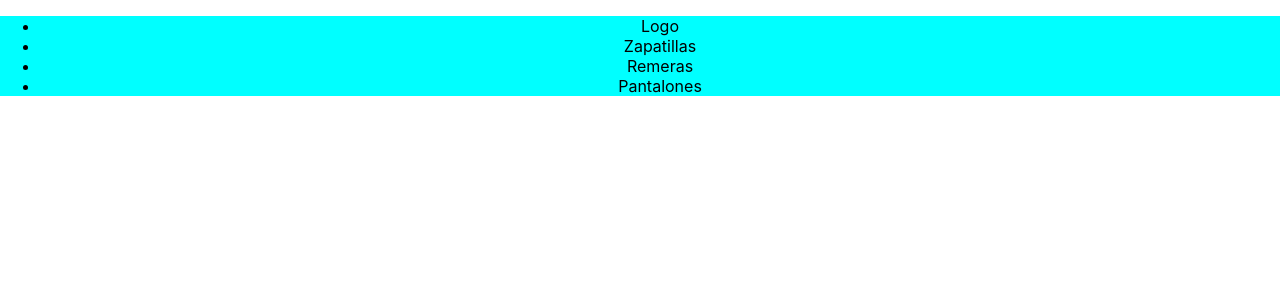
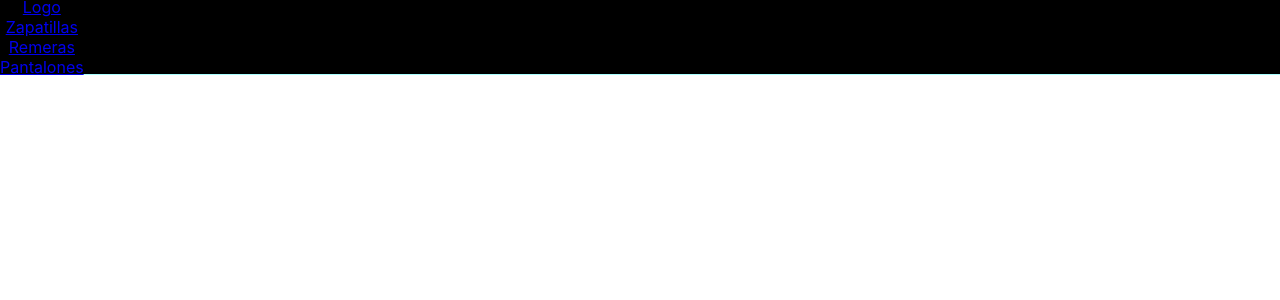
Before and after one commit to JVBMF/react, a React (Create React App) app: page / in a window 1280 px wide. Shown: the top 300 px of the page. Built offline with nearby package versions, Linux system fonts and the light colour scheme; the HTML template or start-up script is replaced by a standard one.

Commit message:
edito NavBar

```diff
--- a/src/components/NavBar/NavBar.css
+++ b/src/components/NavBar/NavBar.css
@@ -1,3 +1,37 @@
-ul {
-    background-color: aqua;
+*{
+    margin:0;
+    padding:0;
+    box-sizing: border-box;
 }
+
+.menu{
+    background-color: black;
+    color:white;
+    height: 75px;
+    width:100vw;
+    display:flex;
+    justify-content: space-between;
+    align-items: center;
+    border-bottom: 1px solid #afff;
+    box-shadow: 5px 0 10px rgba(0, 0, 0,.0);
+}
+
+.menuItems{
+    display: flex;
+    list-style: none;
+    margin-right: 30px;
+}
+
+.menuItems li{
+    border-radius: 3px;
+    margin: 0 5px;
+}
+
+.menuItems li a{
+    padding: 7px 13px;
+    text-decoration: none;
+    font-size: 18px;
+    display: block;
+    text-transform: uppercase;
+    color:#fff;
+}
--- a/src/components/NavBar/NavBar.jsx
+++ b/src/components/NavBar/NavBar.jsx
@@ -3,12 +3,19 @@ import './NavBar.css';
 
 const NavBar = () => {
  return(
- <ul>
-     <li>Logo</li>
-     <li>Zapatillas</li>
-     <li>Remeras</li>
-     <li>Pantalones</li>
- </ul>
+    <nav class="menu">
+        <ul class="menuItem">
+            <li><a href="#">Logo</a></li>
+            <li><a href="#">Zapatillas</a></li>
+            <li><a href="#">Remeras</a></li>
+            <li><a href="#">Pantalones</a></li>
+        </ul>
+
+        <span class="btn_menu">
+            <i class="fa fa fa-bars"></i>
+        </span>
+
+    </nav>
  )
 }
 
```
